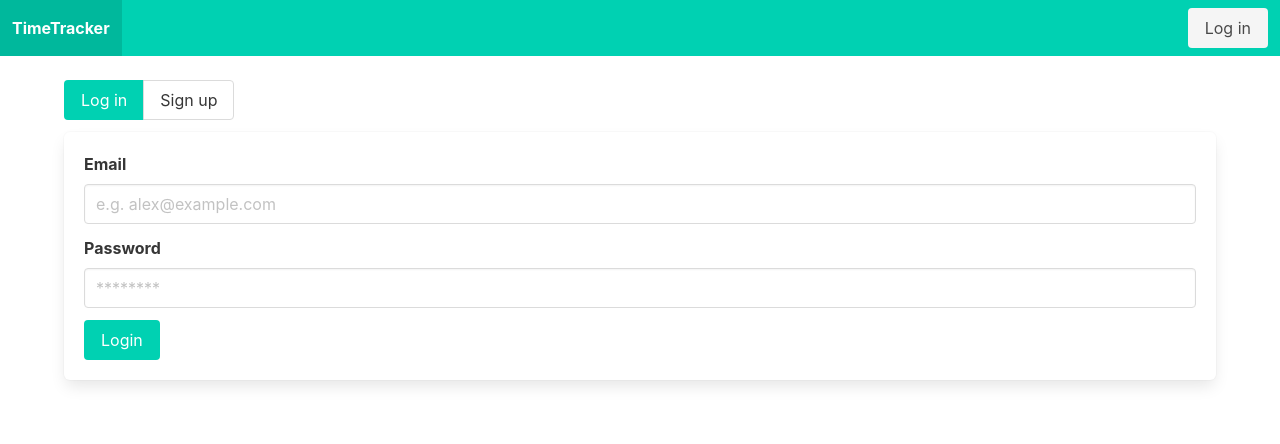
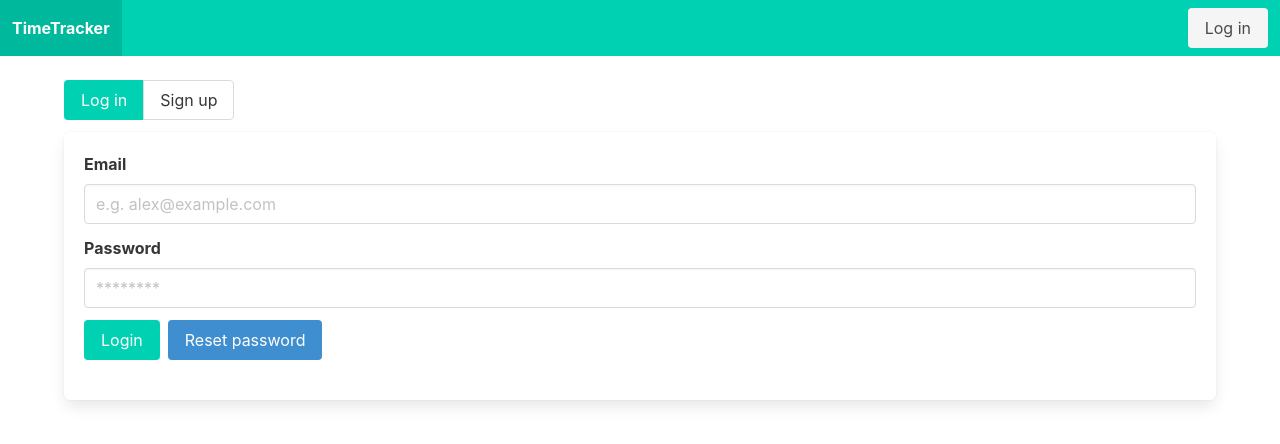
Before and after one commit to michalstaniecko/timetracker, a Vue app: page /auth in a window 1280 px wide. Shown: the top 444 px of the page. Built offline with nearby package versions, Linux system fonts and the light colour scheme; no server answers.

Commit message:
add reset password

```diff
--- a/src/components/Auth/LoginForm.vue
+++ b/src/components/Auth/LoginForm.vue
@@ -24,6 +24,12 @@ const emits = defineEmits<{
       password: string;
     }
   ): void;
+  (
+    e: 'resetPassword',
+    value: {
+      email: string;
+    }
+  ): void;
 }>();
 
 const handleSubmit = () =>
@@ -36,6 +42,13 @@ const isError = computed(() => props.errorMessage !== '');
 
 const handleInput = () => {
   props.onChangeForm();
+};
+
+const handleClickResetPassword = () => {
+  console.log('handleClickResetPassword');
+  emits('resetPassword', {
+    email: email.value
+  });
 };
 </script>
 
@@ -69,7 +82,10 @@ const handleInput = () => {
 
     <p v-if="isError" class="help is-danger mb-3">{{ errorMessage }}</p>
 
-    <button :disabled="isPending" type="submit" class="button is-primary">Login</button>
+    <div class="buttons my-3">
+      <button :disabled="isPending" type="submit" class="button is-primary">Login</button>
+      <button class="button  is-info is-o" role="button" type="button" @click="handleClickResetPassword">Reset password</button>
+    </div>
   </form>
 </template>
 
--- a/src/js/auth/error.ts
+++ b/src/js/auth/error.ts
@@ -1,6 +1,7 @@
 import { ref } from 'vue';
 
 export type ErrorKeys =
+  | 'auth/missing-email'
   | 'auth/user-not-found'
   | 'auth/wrong-password'
   | 'auth/email-already-in-use'
@@ -14,6 +15,7 @@ type ErrorMessages = {
 };
 
 const availableErrors: ErrorMessages = {
+  'auth/missing-email': 'Missing email address',
   'auth/user-not-found': 'User not found',
   'auth/wrong-password': 'Wrong password',
   'auth/email-already-in-use': 'Email already in use',
--- a/src/stores/auth/index.ts
+++ b/src/stores/auth/index.ts
@@ -8,7 +8,8 @@ import {
   createUserWithEmailAndPassword,
   signOut,
   signInWithEmailAndPassword,
-  onAuthStateChanged
+  onAuthStateChanged,
+  sendPasswordResetEmail
 } from 'firebase/auth';
 
 import { auth } from '@/js/firebase';
@@ -80,6 +81,18 @@ export const useAuthStore = defineStore('auth', {
           });
       });
     },
+    resetPassword(email: string) {
+      return new Promise((resolve, reject) => {
+        sendPasswordResetEmail(auth, email)
+          .then(() => {
+            resolve(true);
+          })
+          .catch((error) => {
+            console.log(error);
+            reject(error.code);
+          });
+      });
+    },
     async logout() {
       try {
         await signOut(auth);
--- a/src/views/TheAuth.vue
+++ b/src/views/TheAuth.vue
@@ -20,6 +20,7 @@ const component = {
 
 const selectedMode = ref<modeType>('login');
 const isPending = ref(false);
+const didResetPassword = ref(false);
 
 const handleModeUpdate = (mode: modeType) => {
   clearError();
@@ -29,6 +30,20 @@ const handleModeUpdate = (mode: modeType) => {
 const handleChange = () => {
   console.log('handleChange');
   clearError();
+};
+
+const handleResetPassword = async (payload: {email: string}) => {
+  clearError();
+  isPending.value = true;
+  didResetPassword.value = false;
+  try {
+    await authStore.resetPassword(payload.email);
+    didResetPassword.value = true;
+  } catch (e) {
+    setError(e as ErrorKeys);
+  } finally {
+    isPending.value = false;
+  }
 };
 
 const handleSubmit = async (payload: formPayload) => {
@@ -53,12 +68,14 @@ const handleSubmit = async (payload: formPayload) => {
     <select-form :mode="selectedMode" @update="handleModeUpdate" />
     <base-box>
       <component
+        @resetPassword="handleResetPassword"
         @changeForm="handleChange"
         :is="component[selectedMode]"
         @submit="handleSubmit"
         :errorMessage="errorMessage"
         :isPending="isPending"
       />
+      <div v-if="didResetPassword">Check your email box and reset your password.</div>
     </base-box>
   </base-container>
 </template>
```
